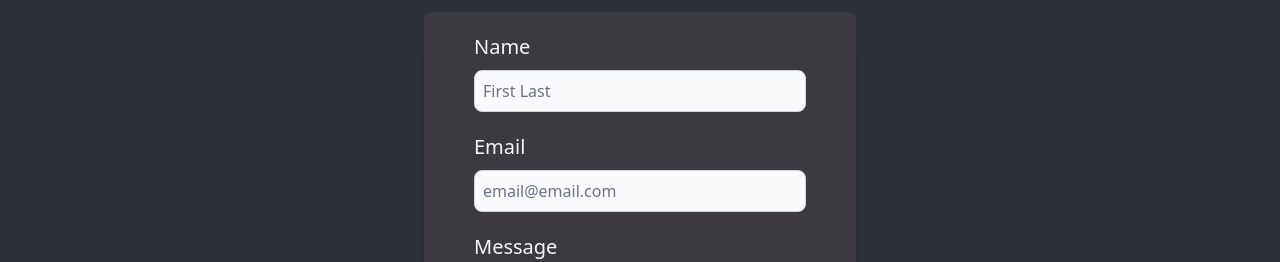
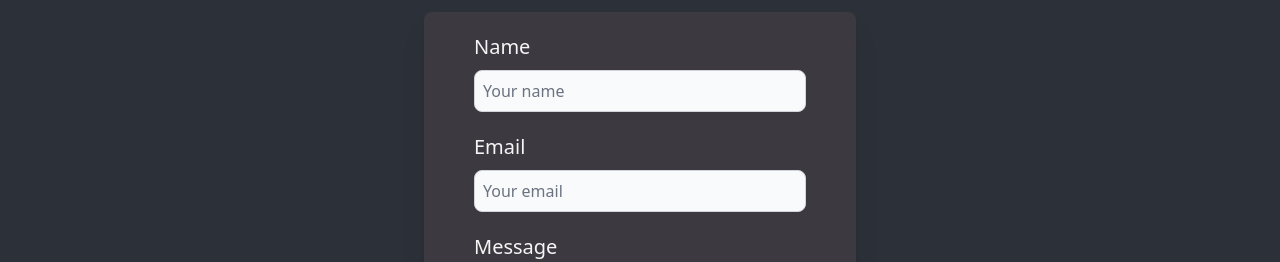
Before and after one commit to monysary/React-Developer-Portfolio, a React (Create React App) app: page / in a window 1280 px wide. Both pictures are taken after a click on the item "Contact". Shown: the part 252-514 px from the top of the page. Built offline with nearby package versions, Linux system fonts and the light colour scheme.

Commit message:
updated contact page

```diff
--- a/src/components/Contact/index.js
+++ b/src/components/Contact/index.js
@@ -10,14 +10,14 @@ function Contact() {
                         <label className="block mb-2 text-[20px] font-medium text-[#F5F5F5]">Name</label>
                         <input type="text"
                             className="block w-full p-2 text-gray-900 border border-gray-300 rounded-lg bg-gray-50 focus:ring-[#9EACB7] focus:border-[#9EACB7]"
-                            placeholder="First Last"
+                            placeholder="Your name"
                         />
                     </div>
                     <div className="pb-[20px]">
                         <label className="block mb-2 text-[20px] font-medium text-[#F5F5F5]">Email</label>
                         <input type="email"
                             className="block w-full p-2 text-gray-900 border border-gray-300 rounded-lg bg-gray-50 focus:ring-[#9EACB7] focus:border-[#9EACB7]"
-                            placeholder="email@email.com"
+                            placeholder="Your email"
                         />
                     </div>
                     <div className="pb-[20px]">
```
